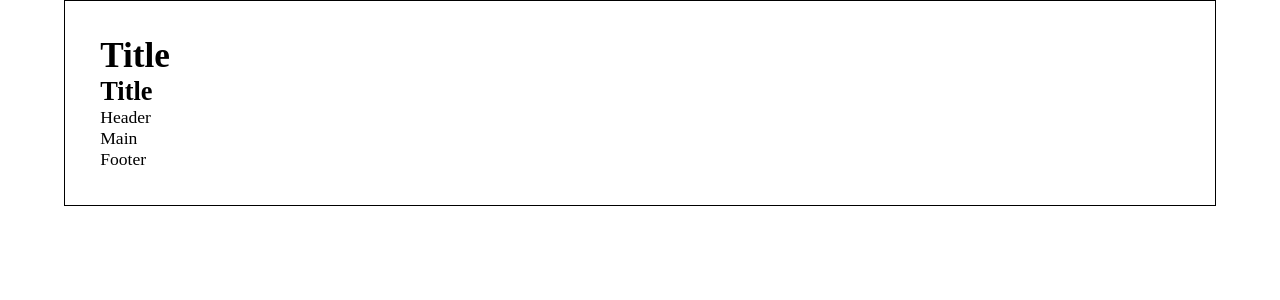
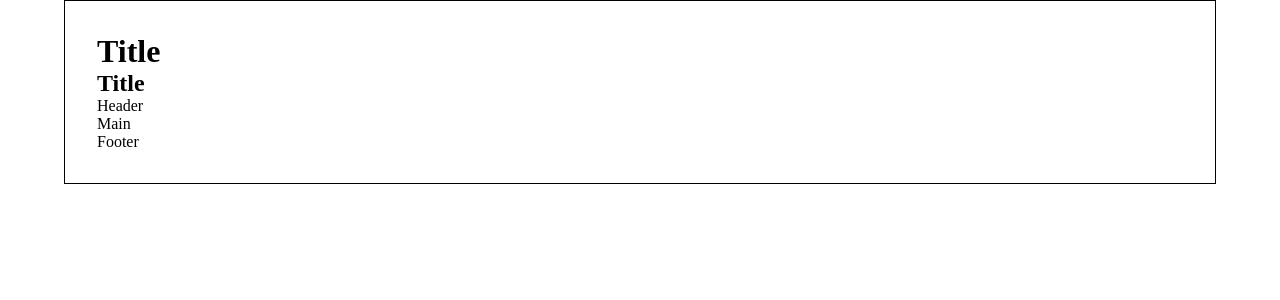
Before and after one commit to SpencerJSaunders/SpencerJSaunders.github.io, a React (Create React App) app in the folder portfolio/: page / in a window 1280 px wide. Shown: the top 300 px of the page. Built offline with nearby package versions, Linux system fonts and the light colour scheme.

Commit message:
Excluded node_modules from git commits

```diff
--- a/package.json
+++ b/package.json
@@ -1,5 +1,6 @@
 {
   "dependencies": {
+    "react-burger-menu": "^3.0.9",
     "sass": "^1.58.3"
   },
   "devDependencies": {
--- a/portfolio/src/styles/index.scss
+++ b/portfolio/src/styles/index.scss
@@ -8,13 +8,13 @@
 
 @media (min-width: 992px) {
   html {
-    font-size: 100%;
+    font-size: 62.5%;
   }
 }
 
 @media (min-width: 767px) {
   html {
-    font-size: 110%;
+    font-size: 100%;
   }
 }
 
```
Also changed, not shown: 2 other files (tests, documents, lock files or other folders).
